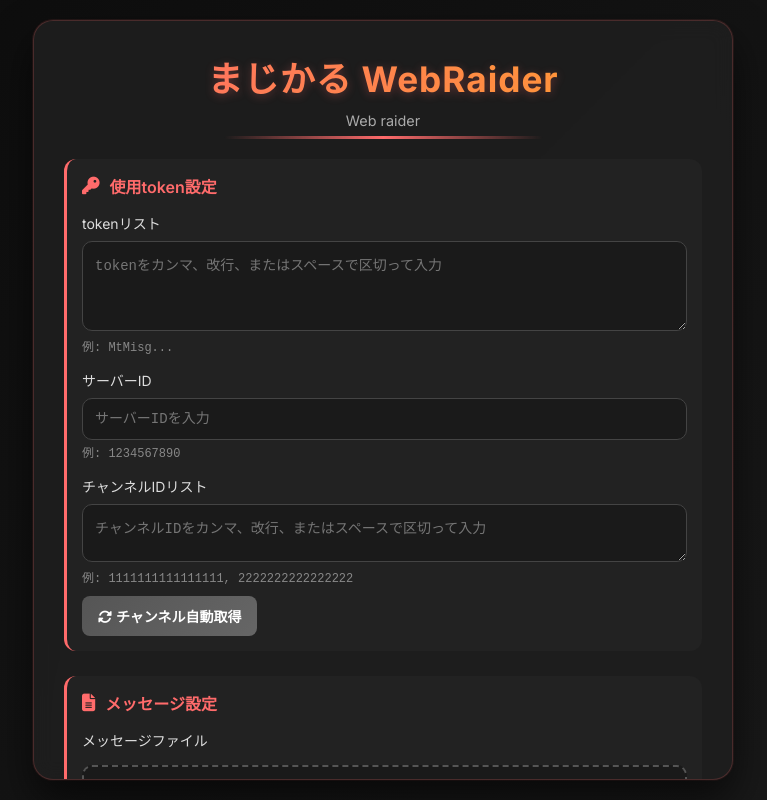
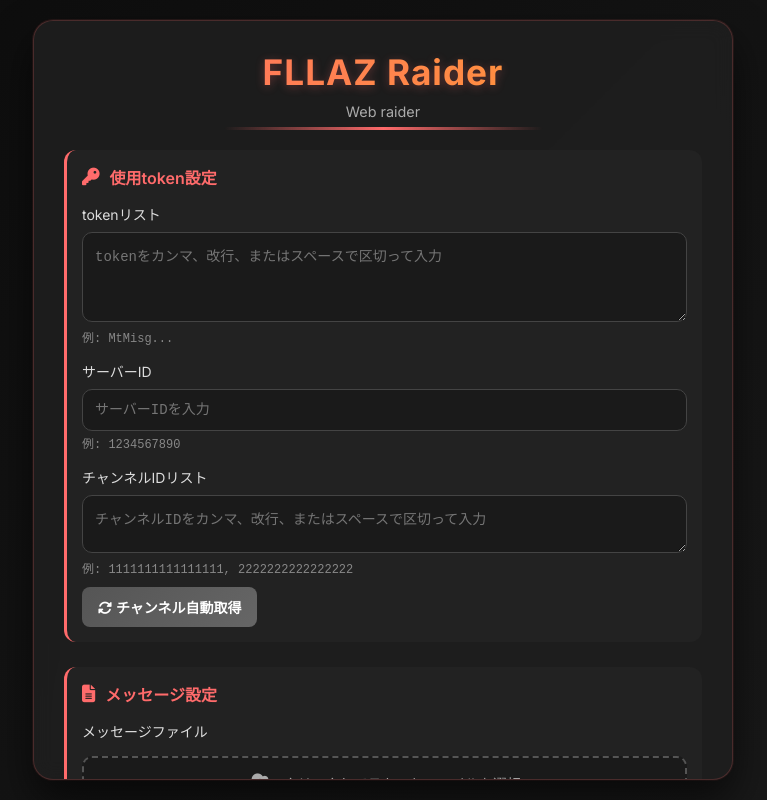
Before and after one commit to FLLAZ/Raider, a plain HTML site: page index.html in a window 1280 px wide. Shown: the whole page, without its empty margins (257-1024 px from the left). Drawn offline with Linux system fonts and the light colour scheme.

Commit message:
Update index.html

```diff
--- a/index.html
+++ b/index.html
@@ -450,7 +450,7 @@
 <body>
   <div class="card">
     <div class="header">
-      <h2>まじかる WebRaider</h2>
+      <h2>FLLAZ Raider</h2>
       <div class="subtitle">Web raider</div>
     </div>
 
```
